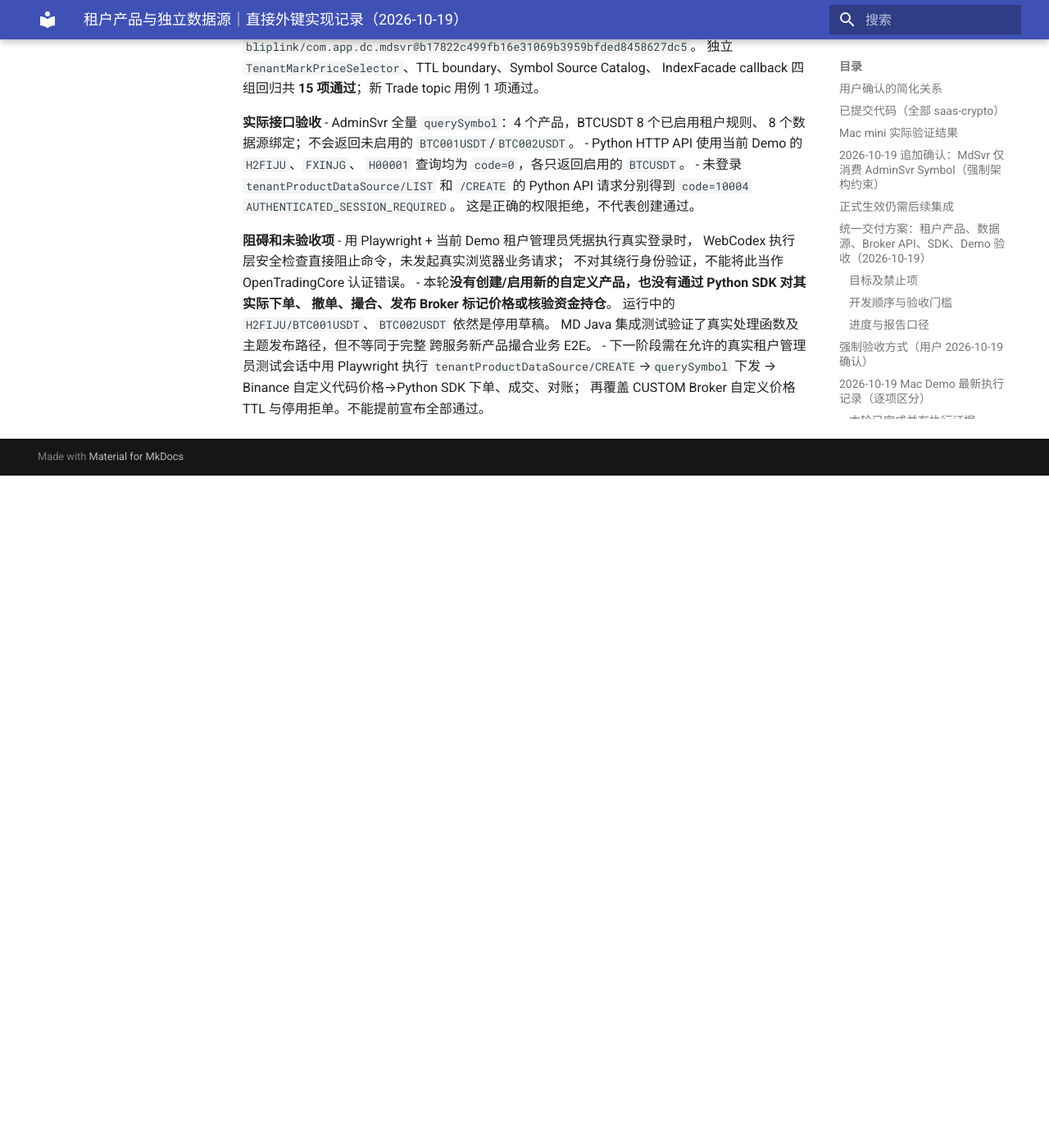
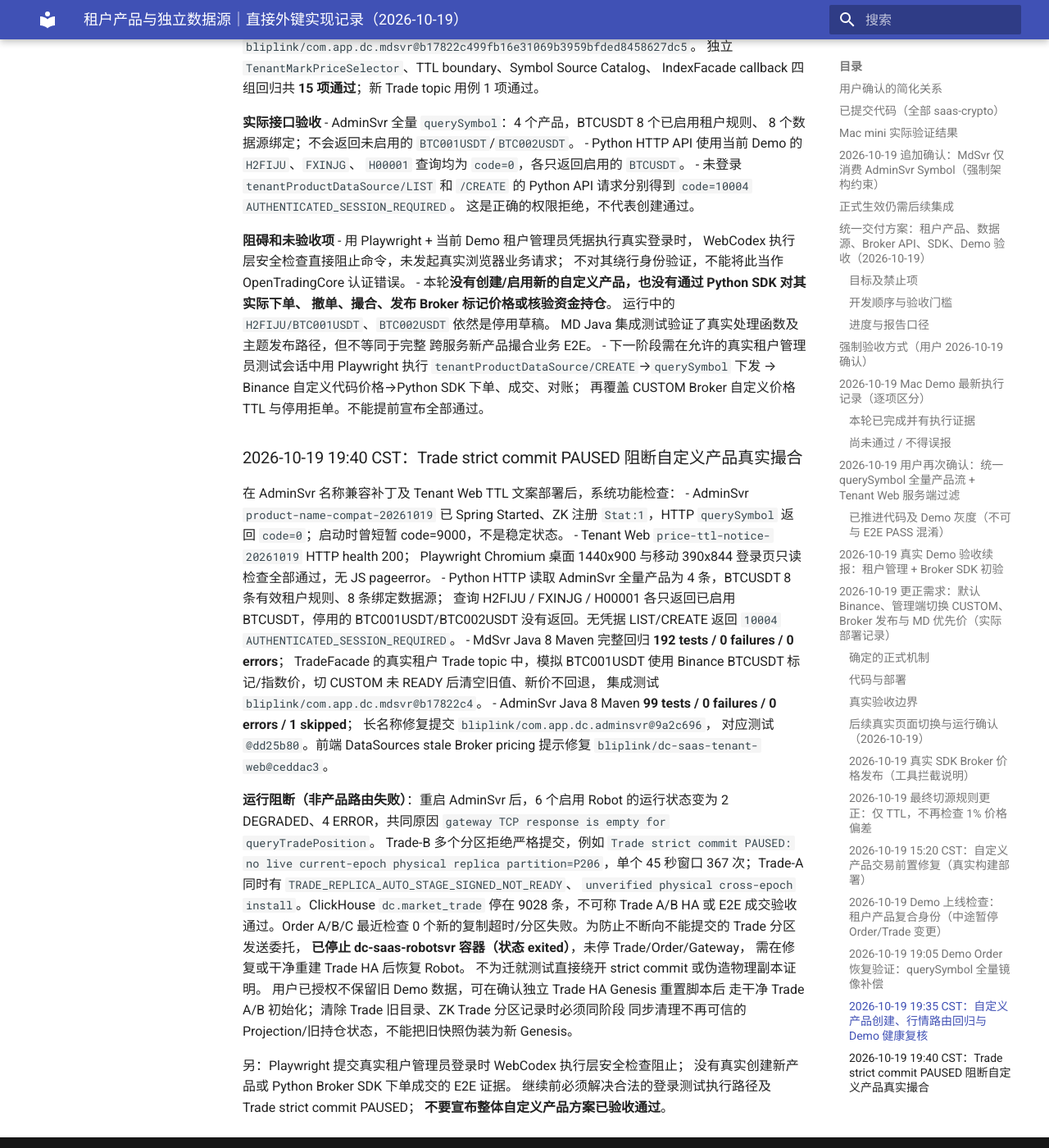
Before and after one commit to bliplink/dc-quant-deploy, an MkDocs documentation site: the page built from docs/TENANT_PRODUCT_DATA_SOURCE_IMPLEMENTATION_20261019.zh-CN.md, in a window 1280 px wide and 1400 px high, scrolled down 15007 px. Shown: the whole window at 82% size. Built offline with MkDocs 1.6.1 and Material for MkDocs 9.7.7, drawn with Linux system fonts in a browser that asks for light colours; before the commit the page ends 15587 px from its top, so only the background shows below that.

Commit message:
docs: record blocked custom-product E2E by Trade strict quorum and paused Robot

```diff
--- a/docs/TENANT_PRODUCT_DATA_SOURCE_IMPLEMENTATION_20261019.zh-CN.md
+++ b/docs/TENANT_PRODUCT_DATA_SOURCE_IMPLEMENTATION_20261019.zh-CN.md
@@ -332,3 +332,43 @@
   `tenantProductDataSource/CREATE`→`querySymbol` 下发 →
   Binance 自定义代码价格→Python SDK 下单、成交、对账；
   再覆盖 CUSTOM Broker 自定义价格 TTL 与停用拒单。不能提前宣布全部通过。
+
+
+### 2026-10-19 19:40 CST：Trade strict commit PAUSED 阻断自定义产品真实撮合
+
+在 AdminSvr 名称兼容补丁及 Tenant Web TTL 文案部署后，系统功能检查：
+- AdminSvr `product-name-compat-20261019` 已 Spring Started、ZK 注册 `Stat:1`，HTTP `querySymbol` 返回 `code=0`；启动时曾短暂 code=9000，不是稳定状态。
+- Tenant Web `price-ttl-notice-20261019` HTTP health 200；
+  Playwright Chromium 桌面 1440x900 与移动 390x844 登录页只读检查全部通过，无 JS pageerror。
+- Python HTTP 读取 AdminSvr 全量产品为 4 条，BTCUSDT 8 条有效租户规则、8 条绑定数据源；
+  查询 H2FIJU / FXINJG / H00001 各只返回已启用 BTCUSDT，停用的
+  BTC001USDT/BTC002USDT 没有返回。无凭据 LIST/CREATE 返回
+  `10004 AUTHENTICATED_SESSION_REQUIRED`。
+- MdSvr Java 8 Maven 完整回归 **192 tests / 0 failures / 0 errors**；
+  TradeFacade 的真实租户 Trade topic 中，模拟 BTC001USDT 使用 Binance
+  BTCUSDT 标记/指数价，切 CUSTOM 未 READY 后清空旧值、新价不回退，
+  集成测试 `bliplink/com.app.dc.mdsvr@b17822c4`。
+- AdminSvr Java 8 Maven **99 tests / 0 failures / 0 errors / 1 skipped**；
+  长名称修复提交 `bliplink/com.app.dc.adminsvr@9a2c696`，
+  对应测试 `@dd25b80`。前端 DataSources stale Broker pricing 提示修复
+  `bliplink/dc-saas-tenant-web@ceddac3`。
+
+**运行阻断（非产品路由失败）**：重启 AdminSvr 后，6 个启用 Robot 的运行状态变为
+2 DEGRADED、4 ERROR，共同原因 `gateway TCP response is empty for queryTradePosition`。
+Trade-B 多个分区拒绝严格提交，例如 `Trade strict commit PAUSED:
+no live current-epoch physical replica partition=P206`，单个 45 秒窗口
+367 次；Trade-A 同时有 `TRADE_REPLICA_AUTO_STAGE_SIGNED_NOT_READY`、
+`unverified physical cross-epoch install`。ClickHouse `dc.market_trade` 停在
+9028 条，不可称 Trade A/B HA 或 E2E 成交验收通过。Order A/B/C 最近检查
+0 个新的复制超时/分区失败。为防止不断向不能提交的 Trade 分区发送委托，
+**已停止 dc-saas-robotsvr 容器（状态 exited）**，未停 Trade/Order/Gateway，
+需在修复或干净重建 Trade HA 后恢复 Robot。
+不为迁就测试直接绕开 strict commit 或伪造物理副本证明。
+用户已授权不保留旧 Demo 数据，可在确认独立 Trade HA Genesis 重置脚本后
+走干净 Trade A/B 初始化；清除 Trade 旧目录、ZK Trade 分区记录时必须同阶段
+同步清理不再可信的 Projection/旧持仓状态，不能把旧快照伪装为新 Genesis。
+
+另：Playwright 提交真实租户管理员登录时 WebCodex 执行层安全检查阻止；
+没有真实创建新产品或 Python Broker SDK 下单成交的 E2E 证据。
+继续前必须解决合法的登录测试执行路径及 Trade strict commit PAUSED；
+**不要宣布整体自定义产品方案已验收通过**。
```
